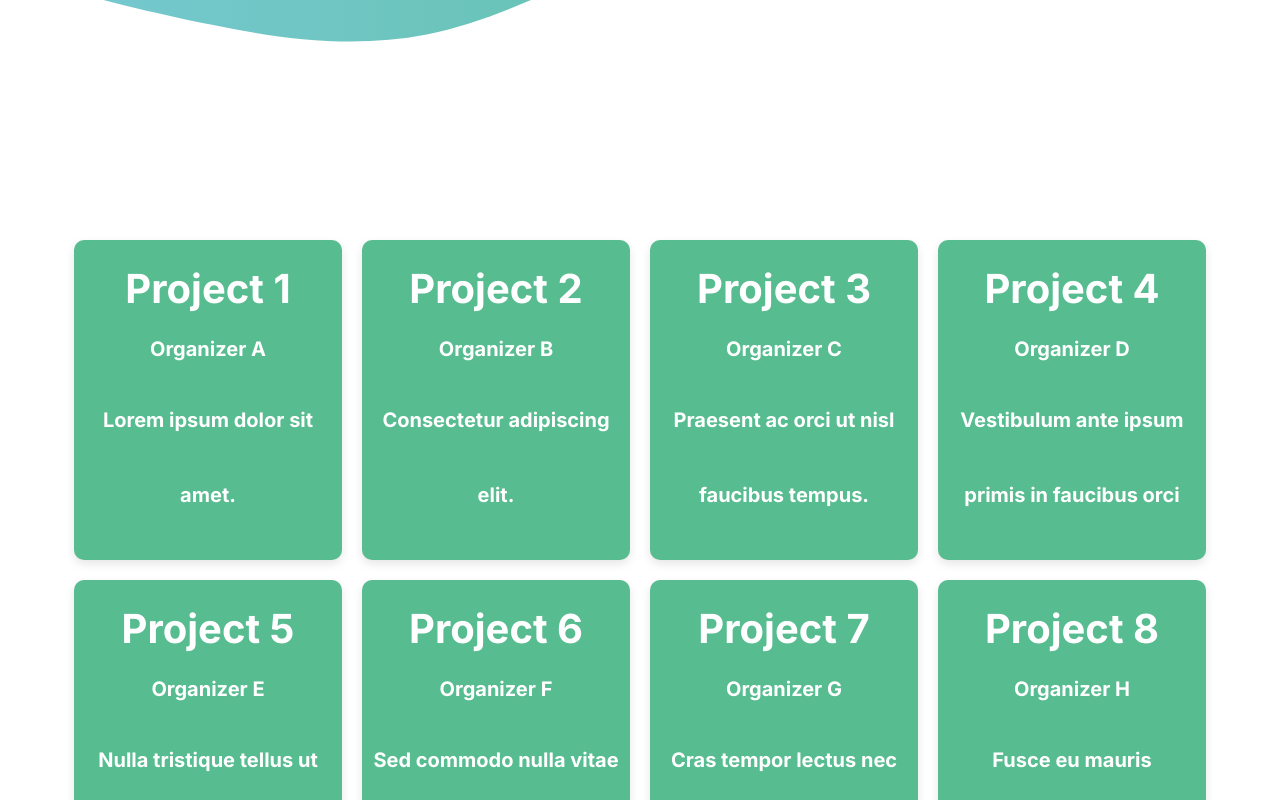
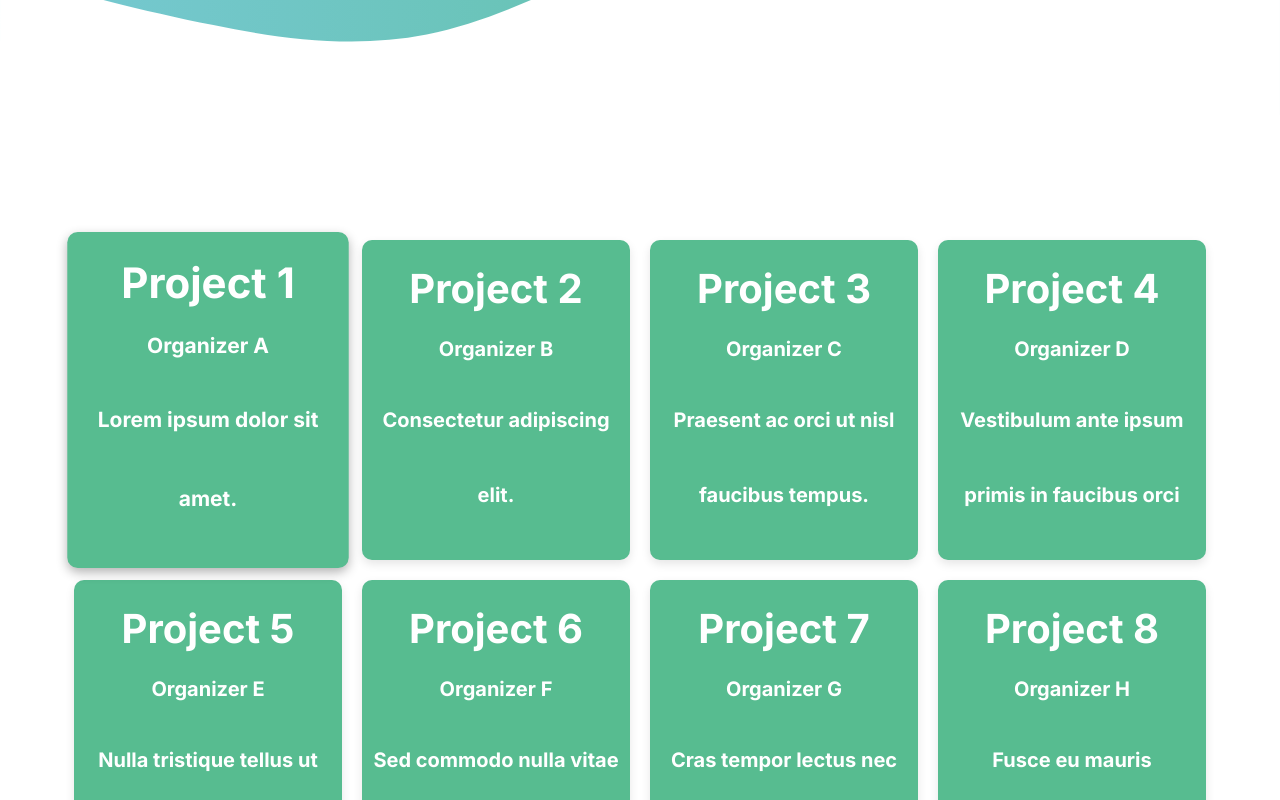
Before and after one commit to DvScriptsSK/erasmus-matching-platform, a React (Create React App) app: page / in a window 1280 px wide. In both pictures the pointer is over the element 208 px from the left and 1197 px from the top of the page. Shown: the part 797-1597 px from the top of the page. Built offline with nearby package versions, Linux system fonts and the light colour scheme.

Commit message:
optimize code

```diff
--- a/src/App.js
+++ b/src/App.js
@@ -15,7 +15,9 @@ const App = () => {
             <button type="button">Find project</button>
 
           </div>
+            <div className='listside'>
               <ProjectList projects={projectsData} />
+            </div>
         </div>
       </div>
     );
--- a/src/components/project-list/project.css
+++ b/src/components/project-list/project.css
@@ -71,3 +71,11 @@
   text-align: center;
   font-weight: 900;
 }
+
+
+
+
+.project-list:hover {
+  transform: scale(1.05);
+  box-shadow: 0px 4px 10px rgba(0, 0, 0, 0.3);
+}
```
Lines whose indentation alone changed are shown as unchanged.
